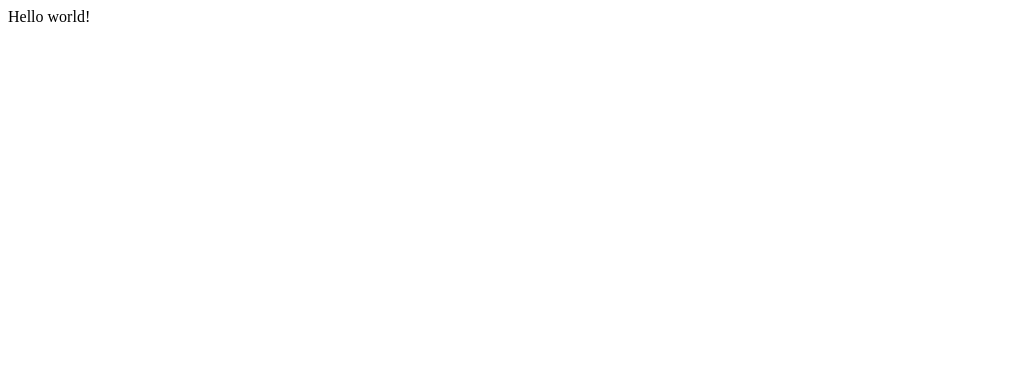
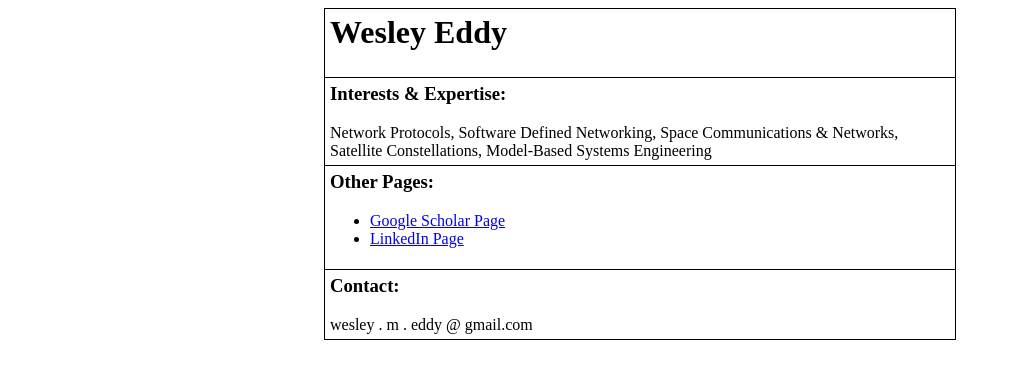
Before and after one commit to wesley-eddy/wesley-eddy.github.io, a plain HTML site: page index.html in a window 1280 px wide. Shown: the whole page, without its empty margins (0-1011 px from the left). Drawn offline with Linux system fonts and the light colour scheme.

Commit message:
Update index.html

```diff
--- a/index.html
+++ b/index.html
@@ -1 +1,42 @@
-Hello world!
+<html>
+<head>
+<title>Wesley Eddy - wesley-eddy.github.io</title>
+</head>
+<body>
+
+<table style="border:1px solid black;margin-left:auto;margin-right:auto;border-collapse: collapse;" width=50% rows=4 columns=1>
+
+    <tr>
+    <td style="border:1px solid black;padding: 5px;">
+    <h1>Wesley Eddy</h1>
+    </td>
+    </tr>
+
+    <tr>
+    <td style="border:1px solid black;padding: 5px;">
+    <h3>Interests &amp; Expertise:</h3>
+    <p>Network Protocols, Software Defined Networking, Space Communications &amp; Networks, Satellite Constellations, Model-Based Systems Engineering</p>
+    </td>
+    </tr>
+
+    <tr>
+    <td style="border:1px solid black;padding: 5px;">
+    <h3>Other Pages:</h3>
+    <ul>
+    <li><a href="https://scholar.google.com/citations?user=IV57ZR4AAAAJ&hl=en">Google Scholar Page</a></li>
+    <li><a href="https://www.linkedin.com/in/wesley-eddy-17983a4/">LinkedIn Page</a></li>
+    </ul>
+    </td>
+    </tr>
+
+    <tr>
+    <td style="border:1px solid black;padding: 5px;">
+    <h3>Contact:</h3>
+    <p>wesley . m . eddy @ gmail.com<br/>
+    </td>
+    </tr>
+
+    </table>
+
+</body>
+</html>
```
